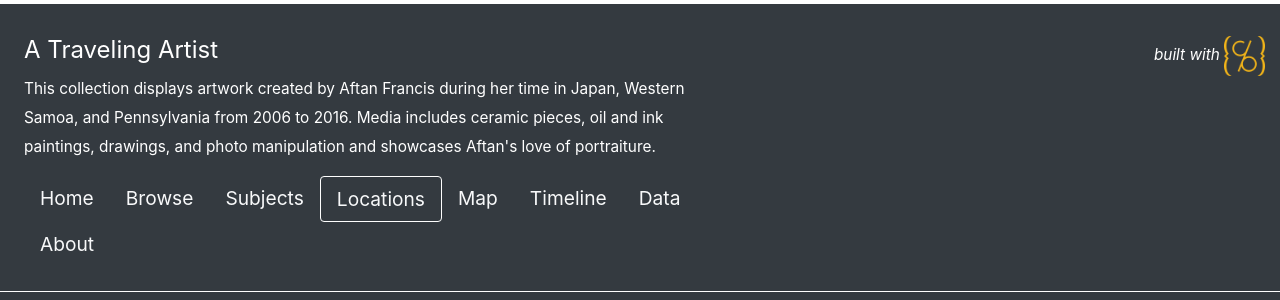
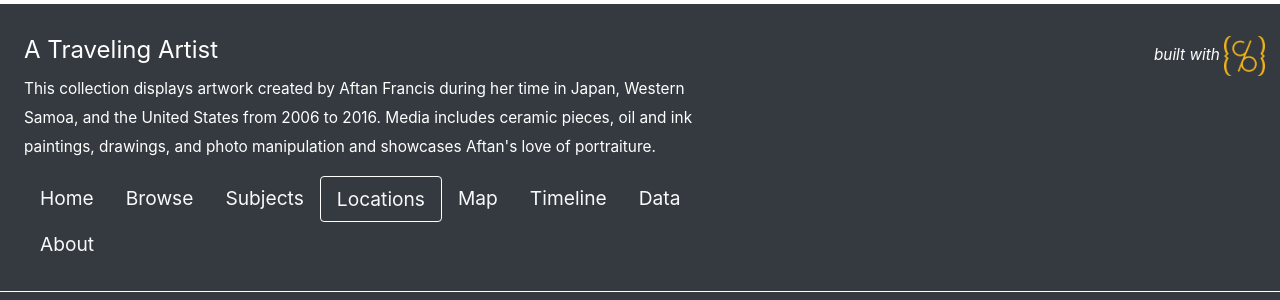
Before and after one commit to afran12/AFrancis-Portfolio, a Jekyll site: the page built from pages/locations.md, in a window 1280 px wide. Shown: the part 736-1036 px from the top of the page. Built offline with Jekyll 4.4.1, drawn with Linux system fonts in a browser that asks for light colours.

Commit message:
update location

```diff
--- a/_config.yml
+++ b/_config.yml
@@ -25,7 +25,7 @@ title: A Traveling Artist
 tagline: A portfolio of amateur artwork by Aftan Francis
 # description appears in meta tags and other locations
 # this description might appear in search result lists, keep around 160 characters max
-description: "This collection displays artwork created by Aftan Francis during her time in Japan, Western Samoa, and Pennsylvania from 2006 to 2016. Media includes ceramic pieces, oil and ink paintings, drawings, and photo manipulation and showcases Aftan's love of portraiture."
+description: "This collection displays artwork created by Aftan Francis during her time in Japan, Western Samoa, and the United States from 2006 to 2016. Media includes ceramic pieces, oil and ink paintings, drawings, and photo manipulation and showcases Aftan's love of portraiture."
 # creator of the digital collection, to appear in meta tags; we typically use our GitHub usernames but feel free to just use your name
 author: afran12
 
```
